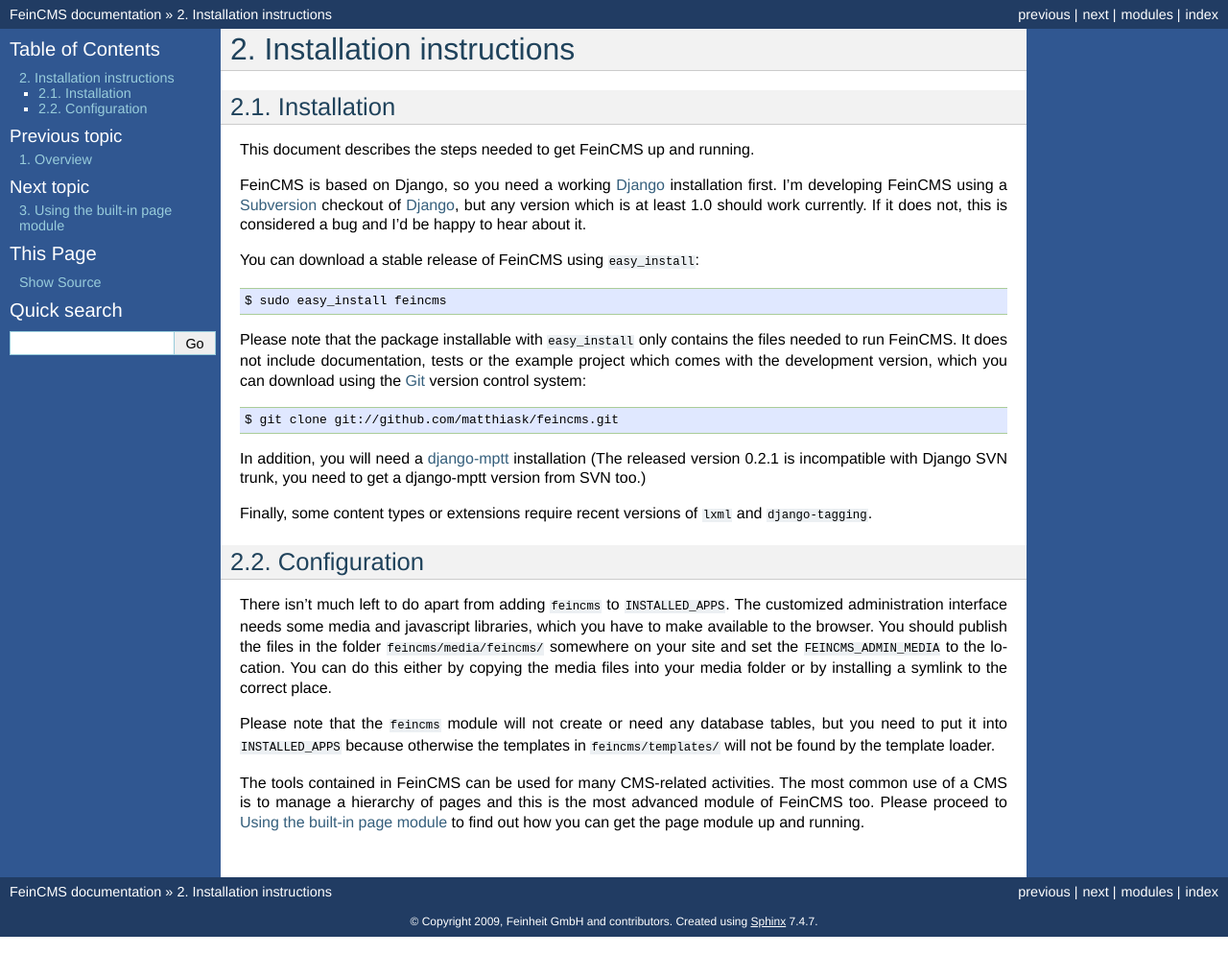
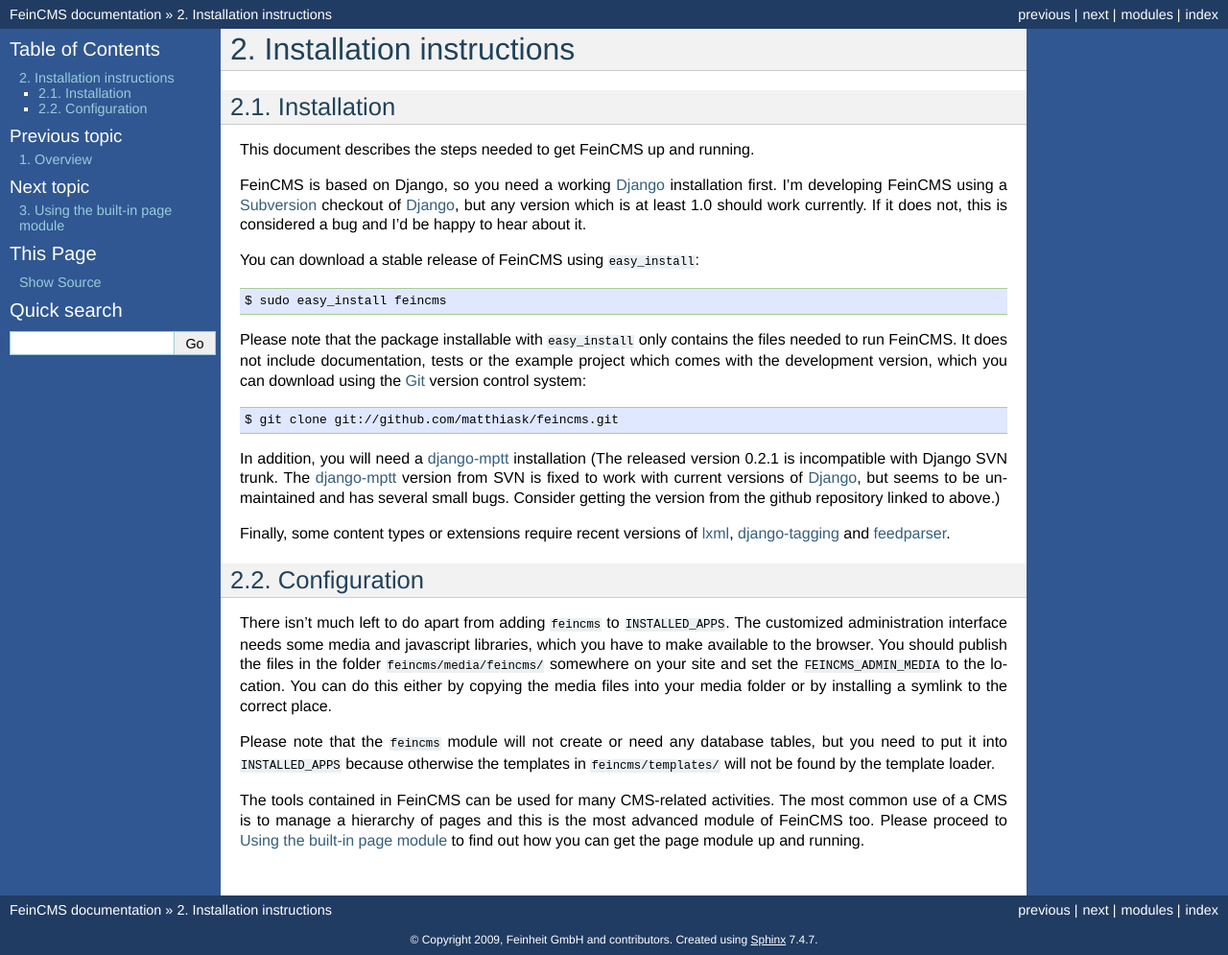
Before and after one commit to feincms/feincms, a Sphinx documentation site: the page built from docs/installation.txt, in a window 1280 px wide. Shown: the whole page at 96% size. Built offline with Sphinx 7.4.7, drawn with Linux system fonts in a browser that asks for light colours.

Commit message:
Fix listing of libraries needed to get FeinCMS up and running

```diff
--- a/docs/installation.txt
+++ b/docs/installation.txt
@@ -26,17 +26,22 @@
     $ git clone git://github.com/matthiask/feincms.git
 
 In addition, you will need a django-mptt_ installation (The released
-version 0.2.1 is incompatible with Django SVN trunk, you need to get a
-django-mptt version from SVN too.)
+version 0.2.1 is incompatible with Django SVN trunk. The django-mptt_
+version from SVN is fixed to work with current versions of Django_,
+but seems to be unmaintained and has several small bugs. Consider
+getting the version from the github repository linked to above.)
 
 Finally, some content types or extensions require recent versions of
-``lxml`` and ``django-tagging``.
+lxml_, django-tagging_ and feedparser_.
 
 
 .. _Django: http://www.djangoproject.com/
 .. _Git: http://git-scm.com/
 .. _Subversion: http://subversion.tigris.org/
-.. _django-mptt: http://code.google.com/p/django-mptt/
+.. _django-mptt: http://github.com/matthiask/django-mptt/
+.. _django-tagging: http://code.google.com/p/django-tagging/
+.. _lxml: http://codespeak.net/lxml/
+.. _feedparser: http://www.feedparser.org/
 
 
 
```
